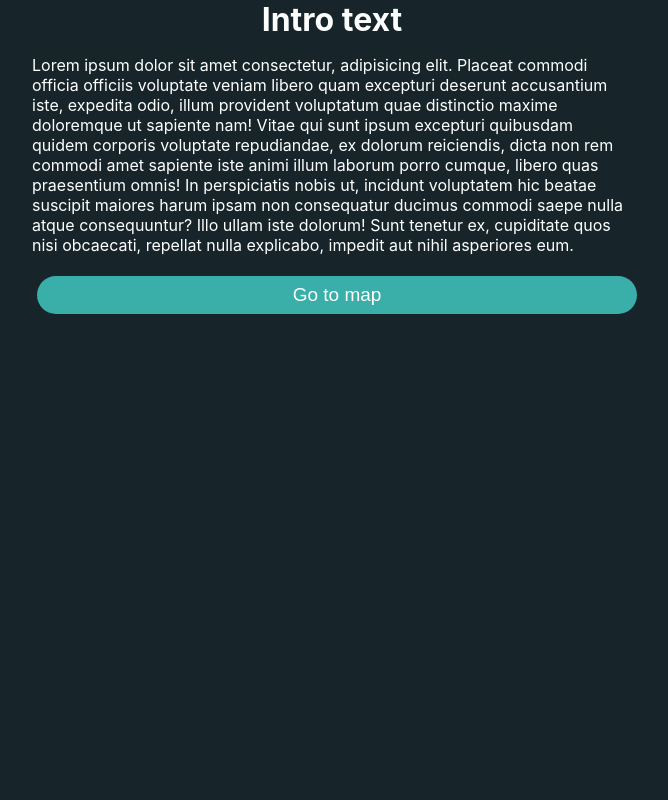
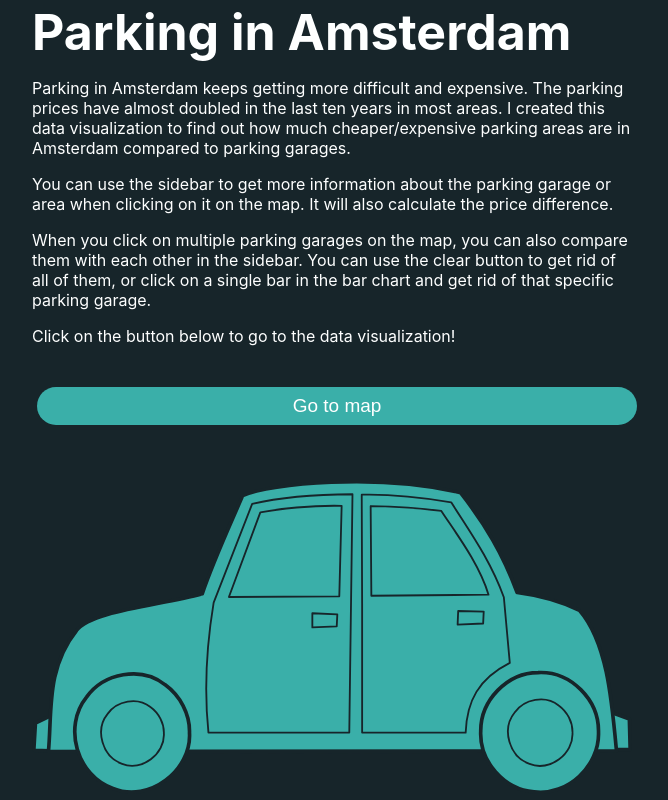
Before and after one commit to BVictorB/frontend-applications, a React (Create React App) app: page / in a window 1280 px wide. Shown: the whole page, without its empty margins (308-976 px from the left). Built offline with nearby package versions, Linux system fonts and the light colour scheme.

Commit message:
added intro and improved structure

```diff
--- a/public/index.html
+++ b/public/index.html
@@ -3,7 +3,7 @@
 <head>
   <meta charset="UTF-8">
   <meta name="viewport" content="width=device-width, initial-scale=1.0">
-  <title>Garages in Amsterdam</title>
+  <title>Parking in Amsterdam</title>
 </head>
 <body>
   <noscript>You need to enable JavaScript to run this app.</noscript>
--- a/src/components/Sidebar/modules/Barchart.js
+++ b/src/components/Barchart/Barchart.js
@@ -1,4 +1,4 @@
-import { removeSelectedGarage } from '../../../helper/formatData'
+import { removeSelectedGarage } from '../../helper/formatData'
 import { scaleBand, scaleLinear, max } from 'd3';
 
 const Barchart = ({ selectedGarages, setSelectedGarages, chartKey, multiplier, chartName}) => {
--- a/src/components/Sidebar/modules/FilterGarages.js
+++ b/src/components/FilterGarages/FilterGarages.js
@@ -1,4 +1,4 @@
-import { convertUnixStampToYear, createYearButtons } from '../../../helper/formatData'
+import { convertUnixStampToYear, createYearButtons } from '../../helper/formatData'
 
 const FilterGarages = ({ setFilteredGeoGarages, geoGarages }) => {
   const setFilter = (event) => {
--- a/src/components/Intro/Intro.js
+++ b/src/components/Intro/Intro.js
@@ -4,10 +4,30 @@ import { Link } from 'react-router-dom'
 const Intro = () => {
   return (
     <div className="intro-container">
-      <h1>Intro text</h1>
-      <p>Lorem ipsum dolor sit amet consectetur, adipisicing elit. Placeat commodi officia officiis voluptate veniam libero quam excepturi deserunt accusantium iste, expedita odio, illum provident voluptatum quae distinctio maxime doloremque ut sapiente nam! Vitae qui sunt ipsum excepturi quibusdam quidem corporis voluptate repudiandae, ex dolorum reiciendis, dicta non rem commodi amet sapiente iste animi illum laborum porro cumque, libero quas praesentium omnis! In perspiciatis nobis ut, incidunt voluptatem hic beatae suscipit maiores harum ipsam non consequatur ducimus commodi saepe nulla atque consequuntur? Illo ullam iste dolorum! Sunt tenetur ex, cupiditate quos nisi obcaecati, repellat nulla explicabo, impedit aut nihil asperiores eum.</p>
+      <h1>Parking in Amsterdam</h1>
+      <p>Parking in Amsterdam keeps getting more difficult and expensive. The parking prices have almost doubled in the last ten years in most areas.  I created this data visualization to find out how much cheaper/expensive parking areas are in Amsterdam compared to parking garages. </p>
+      <p>You can use the sidebar to get more information about the parking garage or area when clicking on it on the map. It will also calculate the price difference.</p>
+      <p>When you click on multiple parking garages on the map, you can also compare them with each other in the sidebar. You can use the clear button to get rid of all of them, or click on a single bar in the bar chart and get rid of that specific parking garage.</p>
+      <p>Click on the button below to go to the data visualization!</p>
       <Link to='/map'>
         <button className="intro-button">Go to map</button>
+        <svg class="car" viewBox="0 0 327.69 171.56">
+        <g id="layer1" stroke-linejoin="round" transform="translate(-119.94 -468.17)" stroke="#17252A" stroke-linecap="round" fill="#3AAFA9">
+          <path d="m436.55 595.21 9.6427 3.5064 0.43831 16.656h-8.3278z" stroke-width="2"/>
+          <path d="m134.53 594.77-12.711 6.1362-0.87661 14.902 12.711 0.4383z" stroke-width="2"/>
+          <path d="m144.24 550.41c7.8096-10.791 46.023-13.804 68.673-20.059 6.1914-18.174 14.285-35.471 22.081-53.645 15.026-6.716 74.407-12.185 118.97-1.5578 13.492 17.271 22.989 33.093 30.95 54.513 13.168 1.7064 25.831 5.8573 34.016 9.6962 14.993 17.344 17.635 48.596 20.221 76.789l-310.23 0.35637c2.0149-21.685-1.2944-45.285 15.326-66.093z" stroke-width="2"/>
+          <path d="m300.24 535.6v70.554l56.541 0.0131c0.65222-17.275 6.9786-29.391 24.107-38.083l-3.2497-35.84c-7.7154-21.062-19.103-36.53-28.746-51.87-18.154-3.0434-32.017-4.5424-48.871-4.1639z"/>
+          <path d="m219.15 535.16c-3.4663 20.982-5.7015 43.553-2.8425 71.005h76.916l1.7532-130.18c-16.677 0.10525-36.348 0.94215-54.788 5.2596z"/>
+          <path d="m244.64 485.91-17.164 46.181 60.294-0.36743 1.2878-49.404c-16.285-0.36291-34.548 1.6038-44.417 3.5904z"/>
+          <path d="m304.9 482.49 0.38037 48.946 63.992-0.59226c-5.1412-17.014-17.825-33.622-25.787-45.732-16.005-2.1813-25.248-2.4244-38.586-2.6217z"/>
+          <path d="m205.95 606.31c1.2127 20.416-22.046 38.548-41.77 30.386-19.747-6.8865-27.487-33.771-14.457-49.905 9.3854-13.138 29.779-17.145 42.791-6.8625 8.3495 6.0478 13.758 16.101 13.436 26.381z" stroke-width="2"/>
+          <path d="m191.96 606.6c0.66268 11.165-12.047 21.082-22.825 16.618-10.791-3.7662-15.02-18.469-7.9-27.292 5.1287-7.1852 16.273-9.3761 23.383-3.753 4.5626 3.3074 7.5183 8.8054 7.342 14.427z"/>
+          <path d="m429.34 605.99c0.59627 18.291-16.827 34.856-35.164 32.522-16.407-1.3161-29.94-16.638-29.157-33.093-0.16516-16.776 14.434-32.032 31.312-32.051 17.866-0.87598 33.373 14.922 33.009 32.622z" stroke-width="2"/>
+          <path d="m415.12 606.18c0.68122 11.477-12.384 21.671-23.463 17.082-11.092-3.8715-15.44-18.985-8.1209-28.055 5.2721-7.3861 16.728-9.6383 24.037-3.8579 4.6902 3.3999 7.7285 9.0516 7.5473 14.831z"/>
+          <path d="m273.05 540.98v7.7482l13.327-0.61985 0.30993-6.5085z"/>
+          <path d="m352.7 539.74-0.30993 7.4382 13.947-0.61985 0.30993-6.5085z"/>
+        </g>
+      </svg>
       </Link>
     </div>
   )
--- a/src/components/Intro/intro.css
+++ b/src/components/Intro/intro.css
@@ -1,7 +1,7 @@
 h1 {
   margin: 0;
+  font-size: 50px;
   color: #FEFFFF;
-  text-align: center;
 }
 
 p {
@@ -11,8 +11,37 @@ p {
 .intro-container {
   max-width: 600px;
   margin: 0 auto;
+  position: relative;
+  top: 50%;
+  -webkit-transform: translateY(-50%);
+  -ms-transform: translateY(-50%);
+  transform: translateY(-50%);
 }
 
 .intro-button {
+  margin-top: 25px;
   width: 100%;
 }
+
+.car {
+  margin-top: 50px;
+}
+
+.car:hover {
+  animation: carMove 800ms ease-in-out infinite;
+}
+
+@keyframes carMove {
+  0% {
+    transform: rotate(0deg);
+  }
+  33% {
+    transform: rotate(2deg);
+  }
+  66% {
+    transform: rotate(-2deg);
+  }
+  100% {
+    transform: rotate(0deg);
+  }
+}
--- a/src/components/Sidebar/Sidebar.js
+++ b/src/components/Sidebar/Sidebar.js
@@ -1,20 +1,20 @@
 import './sidebar.css'
-import { convertUnixStampToYear, roundToOneDecimal, calculateDifference } from '../../helper/formatData'
-import CompareGarages from './modules/CompareGarages'
-import FilterGarages from './modules/FilterGarages'
+import { convertUnixStampToYear, roundToOneDecimal, calculateDifference, resetSelectedGarages } from '../../helper/formatData'
+import FilterGarages from '../FilterGarages/FilterGarages'
+import Barchart from '../Barchart/Barchart'
 
 const Sidebar = ({ sidebarState, geoGarages, setFilteredGeoGarages, selectedGarages, setSelectedGarages}) => {
+  const garagePrice = sidebarState.garage.tariff ? roundToOneDecimal(sidebarState.garage.tariff * 60) : 'no price data'
+  const areaPrice = sidebarState.area.tariffs ? Number(Object.keys(sidebarState.area.tariffs[0])[0].replace(/,/g, '.')) : 'no price data'
+
   // const findPaymentMethods = () => {
   //   const paymentMethods = sidebarState.garage.payment
-  //   console.log(paymentMethods)
   //   return paymentMethods.map((method, index) => {
-  //     return <img src={method.toLowerCase()} key={index} alt=""/>
+  //     return method
   //   })
   // }
 
-  const garagePrice = sidebarState.garage.tariff ? roundToOneDecimal(sidebarState.garage.tariff * 60) : 'no price data'
-  const areaPrice = sidebarState.area.tariffs ? Number(Object.keys(sidebarState.area.tariffs[0])[0].replace(/,/g, '.')) : 'no price data'
-
+  // console.log(findPaymentMethods())
 
   const checkIfGarageIsSelected = () => {
     if (sidebarState.garage.name) {
@@ -54,7 +54,9 @@ const Sidebar = ({ sidebarState, geoGarages, setFilteredGeoGarages, selectedGara
     if (selectedGarages[0]) {
       return (
         <div className="sidebar-compare">
-          <CompareGarages selectedGarages={selectedGarages} setSelectedGarages={setSelectedGarages}/>
+          <button onClick={resetSelectedGarages(setSelectedGarages)}>Clear all selected garages</button>
+          <Barchart selectedGarages={selectedGarages} setSelectedGarages={setSelectedGarages} chartKey={'tariff'} multiplier={60} chartName={'Prices'}/>
+          <Barchart selectedGarages={selectedGarages} setSelectedGarages={setSelectedGarages} chartKey={'capacity'} multiplier={1} chartName={'Capacity'}/>
         </div>
       )
     } else {
@@ -64,7 +66,6 @@ const Sidebar = ({ sidebarState, geoGarages, setFilteredGeoGarages, selectedGara
 
   return (
     <div className="sidebar">
-      {/* {findPaymentMethods()} */}
       <div className="sidebar-container">
         {checkIfGarageIsSelected()}
         {checkIfAreaIsSelected()}
--- a/src/components/Sidebar/modules/CompareGarages.js
+++ /dev/null
@@ -1,14 +0,0 @@
-import { resetSelectedGarages } from '../../../helper/formatData'
-import Barchart from './Barchart';
-
-const CompareGarages = ({ selectedGarages, setSelectedGarages }) => {
-  return (
-    <div>
-      <button onClick={resetSelectedGarages(setSelectedGarages)}>Clear all selected garages</button>
-      <Barchart selectedGarages={selectedGarages} setSelectedGarages={setSelectedGarages} chartKey={'tariff'} multiplier={60} chartName={'Prices'}/>
-      <Barchart selectedGarages={selectedGarages} setSelectedGarages={setSelectedGarages} chartKey={'capacity'} multiplier={1} chartName={'Capacity'}/>
-    </div>
-  )
-}
-
-export default CompareGarages
--- a/src/components/Sidebar/sidebar.css
+++ b/src/components/Sidebar/sidebar.css
@@ -56,6 +56,7 @@
 .bar-title {
   font-size: 10px;
   transform: translate(5px, 40px);
+  pointer-events: none;
 }
 
 .m-barchart {
```
